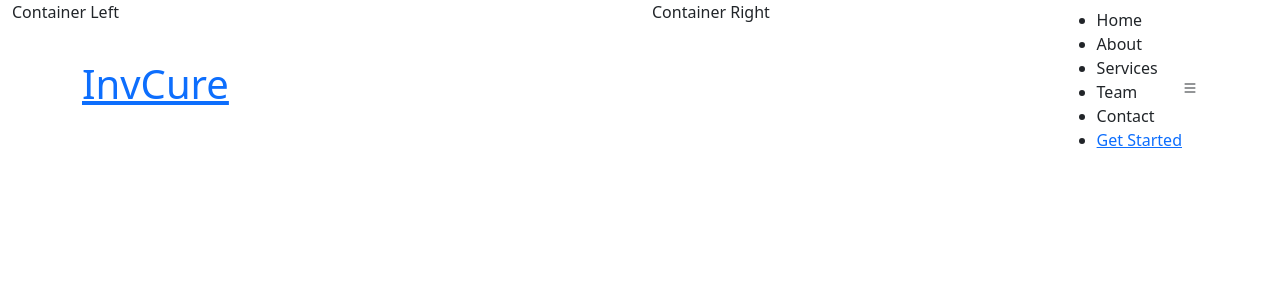
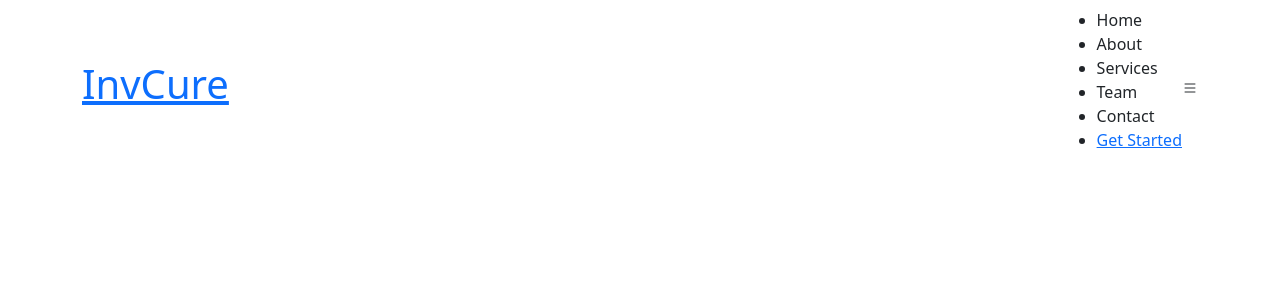
Before and after one commit to nicolausmaximus/Invcure_HackRX, a Django app: page /result/ in a window 1280 px wide. Shown: the top 300 px of the page. Run offline with Django 4.2, Linux system fonts and the light colour scheme; some libraries are stand-ins or nearby versions.

Commit message:
ADDED:RESULT

```diff
--- a/templates/result.html
+++ b/templates/result.html
@@ -67,11 +67,11 @@
 
   <div class="container-fluid">
     <div class="row">
-        <div class="col-lg-6">
-            Container Left
+        <div id="container1" class="col-lg-6 ">
+
         </div>
-        <div class="col-lg-6">
-            Container Right
+        <div id="container2" class="col-lg-6">
+
         </div>
     </div>
 </div>
```
Also changed, not shown: 1 other file.
